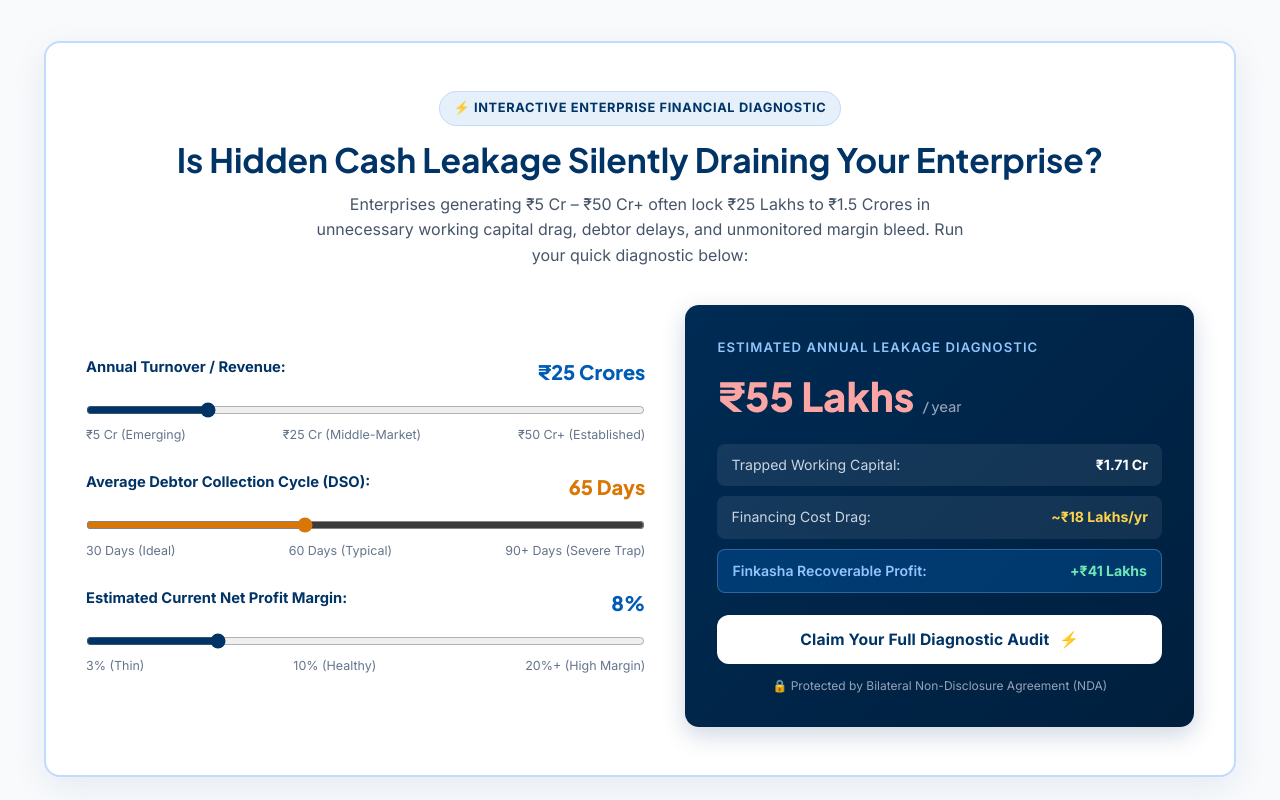
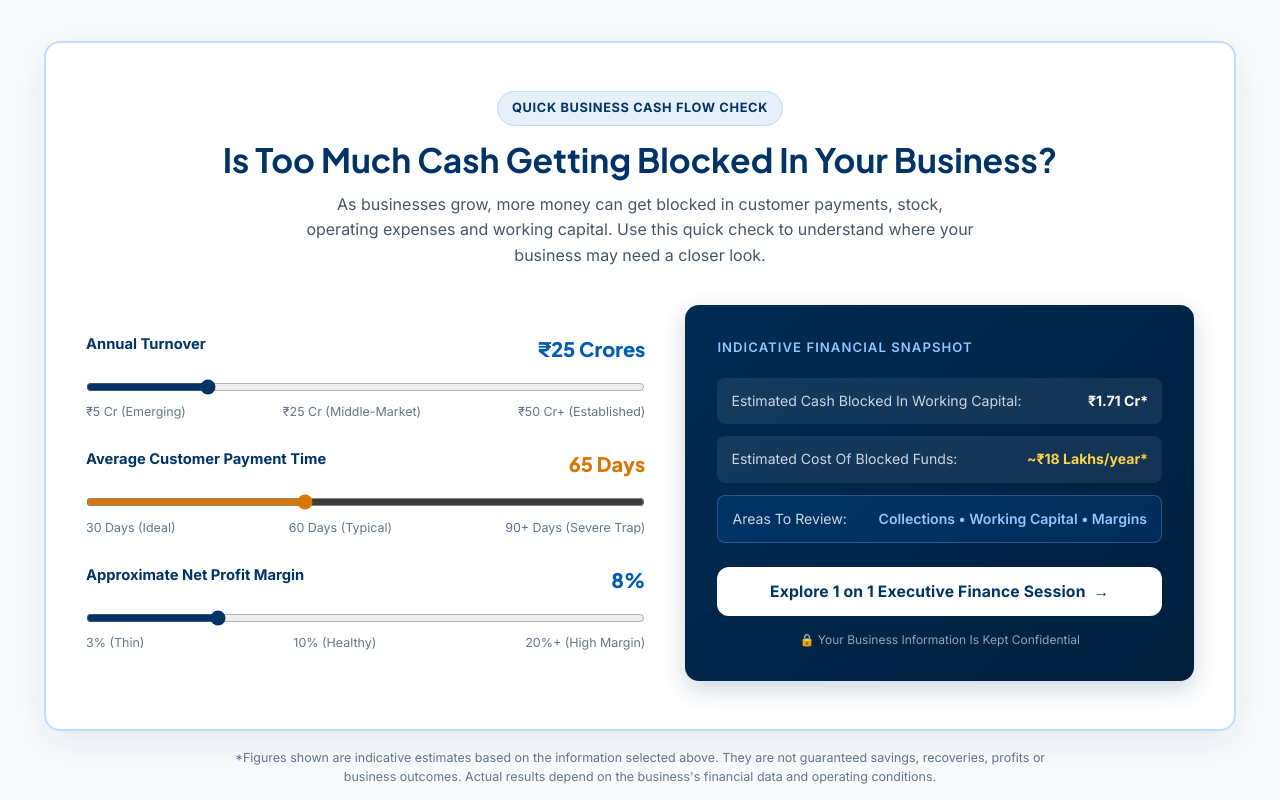
Before and after one commit to snowraj/finkasha.in, a Next.js app: page / in a window 1280 px wide. Shown: the part 2560-3360 px from the top of the page. Built offline with nearby package versions, Linux system fonts and the light colour scheme.

Commit message:
Update cash flow check calculator copy, simplify results, and add disclaimer

```diff
--- a/src/components/CashLeakageCalculator.tsx
+++ b/src/components/CashLeakageCalculator.tsx
@@ -29,11 +29,12 @@ export default function CashLeakageCalculator({ onOpenBookingWithDetails }: Calc
   const handleClaimAudit = () => {
     onOpenBookingWithDetails(
       turnoverCr >= 50 ? '₹50 Cr+' : turnoverCr >= 20 ? '₹20 Cr - ₹50 Cr' : '₹10 Cr - ₹20 Cr',
-      `Audit Cash Leakage (Est. ${formatCurrencyLakhs(totalLeakageLakhs)}/yr)`
+      `Executive Finance Session (Turnover: ₹${turnoverCr} Cr, Customer Payment Time: ${dsoDays} days)`
     );
   };
 
   return (
+    <div>
       <div
         id="diagnostic"
         className="glass-card"
@@ -48,13 +49,13 @@ export default function CashLeakageCalculator({ onOpenBookingWithDetails }: Calc
       >
         <div style={{ textAlign: 'center', marginBottom: '36px' }}>
           <div className="badge" style={{ marginBottom: '12px' }}>
-          ⚡ Interactive Enterprise Financial Diagnostic
+            QUICK BUSINESS CASH FLOW CHECK
           </div>
           <h3 style={{ fontSize: '2.1rem', marginBottom: '12px', color: '#003366' }}>
-          Is Hidden Cash Leakage Silently Draining Your Enterprise?
+            Is Too Much Cash Getting Blocked In Your Business?
           </h3>
           <p style={{ color: '#475569', fontSize: '1rem', maxWidth: '680px', margin: '0 auto' }}>
-          Enterprises generating ₹5 Cr – ₹50 Cr+ often lock ₹25 Lakhs to ₹1.5 Crores in unnecessary working capital drag, debtor delays, and unmonitored margin bleed. Run your quick diagnostic below:
+            As businesses grow, more money can get blocked in customer payments, stock, operating expenses and working capital. Use this quick check to understand where your business may need a closer look.
           </p>
         </div>
 
@@ -73,7 +74,7 @@ export default function CashLeakageCalculator({ onOpenBookingWithDetails }: Calc
             <div>
               <div style={{ display: 'flex', justifyContent: 'space-between', marginBottom: '8px' }}>
                 <label style={{ fontSize: '0.92rem', fontWeight: 700, color: '#003366' }}>
-                Annual Turnover / Revenue:
+                  Annual Turnover
                 </label>
                 <span
                   style={{
@@ -112,7 +113,7 @@ export default function CashLeakageCalculator({ onOpenBookingWithDetails }: Calc
             <div>
               <div style={{ display: 'flex', justifyContent: 'space-between', marginBottom: '8px' }}>
                 <label style={{ fontSize: '0.92rem', fontWeight: 700, color: '#003366' }}>
-                Average Debtor Collection Cycle (DSO):
+                  Average Customer Payment Time
                 </label>
                 <span
                   style={{
@@ -151,7 +152,7 @@ export default function CashLeakageCalculator({ onOpenBookingWithDetails }: Calc
             <div>
               <div style={{ display: 'flex', justifyContent: 'space-between', marginBottom: '8px' }}>
                 <label style={{ fontSize: '0.92rem', fontWeight: 700, color: '#003366' }}>
-                Estimated Current Net Profit Margin:
+                  Approximate Net Profit Margin
                 </label>
                 <span
                   style={{
@@ -197,70 +198,57 @@ export default function CashLeakageCalculator({ onOpenBookingWithDetails }: Calc
               boxShadow: '0 8px 24px rgba(0, 51, 102, 0.2)',
             }}
           >
-          <div style={{ fontSize: '0.82rem', color: '#93C5FD', textTransform: 'uppercase', letterSpacing: '0.08em', fontWeight: 600, marginBottom: '6px' }}>
-            Estimated Annual Leakage Diagnostic
+            <div style={{ fontSize: '0.82rem', color: '#93C5FD', textTransform: 'uppercase', letterSpacing: '0.08em', fontWeight: 600, marginBottom: '20px' }}>
+              INDICATIVE FINANCIAL SNAPSHOT
             </div>
 
-          <div
-            style={{
-              fontSize: '2.5rem',
-              fontWeight: 800,
-              fontFamily: 'var(--font-heading)',
-              color: '#FCA5A5',
-              marginBottom: '16px',
-              display: 'flex',
-              alignItems: 'baseline',
-              gap: '8px',
-            }}
-          >
-            <span>{formatCurrencyLakhs(totalLeakageLakhs)}</span>
-            <span style={{ fontSize: '0.9rem', color: '#94A3B8', fontWeight: 500 }}>/ year</span>
-          </div>
-
-          <div style={{ display: 'flex', flexDirection: 'column', gap: '10px', marginBottom: '22px' }}>
+            <div style={{ display: 'flex', flexDirection: 'column', gap: '12px', marginBottom: '24px' }}>
               <div
                 style={{
                   display: 'flex',
                   justifyContent: 'space-between',
-                padding: '10px 14px',
+                  alignItems: 'center',
+                  padding: '12px 14px',
                   borderRadius: '8px',
                   background: 'rgba(255, 255, 255, 0.08)',
                   fontSize: '0.88rem',
                 }}
               >
-              <span style={{ color: '#CBD5E1' }}>Trapped Working Capital:</span>
-              <strong style={{ color: '#fff' }}>{formatCurrencyLakhs(totalTrappedWorkingCapital)}</strong>
+                <span style={{ color: '#CBD5E1' }}>Estimated Cash Blocked In Working Capital:</span>
+                <strong style={{ color: '#fff' }}>{formatCurrencyLakhs(totalTrappedWorkingCapital)}*</strong>
               </div>
 
               <div
                 style={{
                   display: 'flex',
                   justifyContent: 'space-between',
-                padding: '10px 14px',
+                  alignItems: 'center',
+                  padding: '12px 14px',
                   borderRadius: '8px',
                   background: 'rgba(255, 255, 255, 0.08)',
                   fontSize: '0.88rem',
                 }}
               >
-              <span style={{ color: '#CBD5E1' }}>Financing Cost Drag:</span>
-              <strong style={{ color: '#FCD34D' }}>~{formatCurrencyLakhs(Math.round(financingCostLeakage))}/yr</strong>
+                <span style={{ color: '#CBD5E1' }}>Estimated Cost Of Blocked Funds:</span>
+                <strong style={{ color: '#FCD34D' }}>~{formatCurrencyLakhs(Math.round(financingCostLeakage))}/year*</strong>
               </div>
 
               <div
                 style={{
                   display: 'flex',
                   justifyContent: 'space-between',
-                padding: '10px 14px',
+                  alignItems: 'center',
+                  flexWrap: 'wrap',
+                  gap: '6px',
+                  padding: '12px 14px',
                   borderRadius: '8px',
-                background: 'rgba(0, 124, 232, 0.25)',
-                border: '1px solid rgba(147, 197, 253, 0.3)',
+                  background: 'rgba(0, 124, 232, 0.15)',
+                  border: '1px solid rgba(147, 197, 253, 0.25)',
                   fontSize: '0.88rem',
                 }}
               >
-              <span style={{ color: '#93C5FD', fontWeight: 600 }}>Finkasha Recoverable Profit:</span>
-              <strong style={{ color: '#6EE7B7', fontWeight: 700 }}>
-                +{formatCurrencyLakhs(Math.round(totalLeakageLakhs * 0.75))}
-              </strong>
+                <span style={{ color: '#CBD5E1' }}>Areas To Review:</span>
+                <span style={{ color: '#93C5FD', fontWeight: 600 }}>Collections • Working Capital • Margins</span>
               </div>
             </div>
 
@@ -275,21 +263,25 @@ export default function CashLeakageCalculator({ onOpenBookingWithDetails }: Calc
                 backgroundColor: '#FFFFFF',
                 color: '#003366',
                 border: 'none',
+                display: 'flex',
+                alignItems: 'center',
+                justifyContent: 'center',
+                gap: '8px',
               }}
             >
-            <span>Claim Your Full Diagnostic Audit</span>
-            <span>⚡</span>
+              <span>Explore 1 on 1 Executive Finance Session</span>
+              <span>→</span>
             </button>
 
             <div
               style={{
                 textAlign: 'center',
-              marginTop: '12px',
+                marginTop: '14px',
                 fontSize: '0.75rem',
                 color: '#94A3B8',
               }}
             >
-            🔒 Protected by Bilateral Non-Disclosure Agreement (NDA)
+              🔒 Your Business Information Is Kept Confidential
             </div>
           </div>
         </div>
@@ -306,5 +298,20 @@ export default function CashLeakageCalculator({ onOpenBookingWithDetails }: Calc
           }
         `}</style>
       </div>
+
+      {/* Calculator Disclaimer */}
+      <p
+        style={{
+          textAlign: 'center',
+          fontSize: '0.78rem',
+          color: '#64748B',
+          maxWidth: '820px',
+          margin: '18px auto 0 auto',
+          lineHeight: 1.5,
+        }}
+      >
+        *Figures shown are indicative estimates based on the information selected above. They are not guaranteed savings, recoveries, profits or business outcomes. Actual results depend on the business&apos;s financial data and operating conditions.
+      </p>
+    </div>
   );
 }
```
Lines whose indentation alone changed are shown as unchanged.
